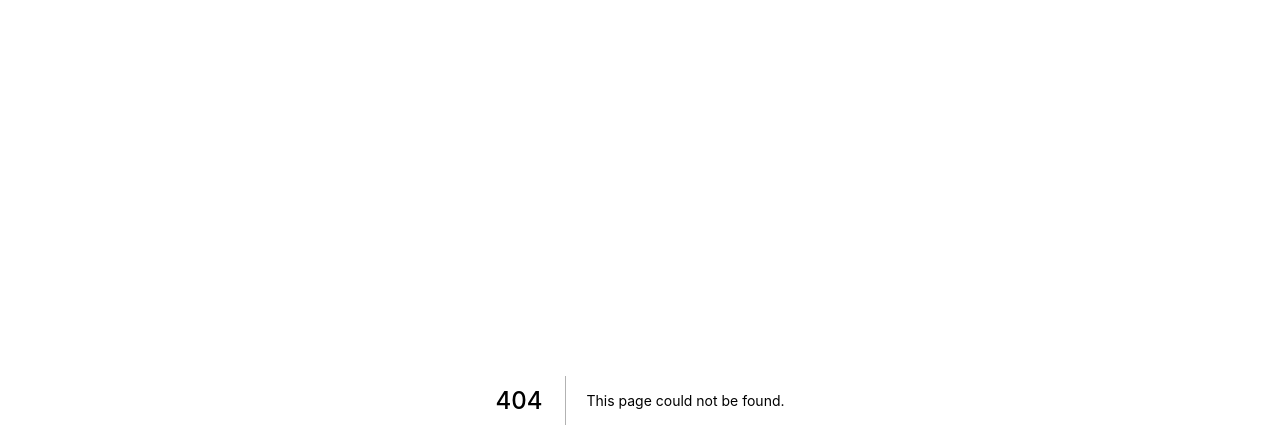
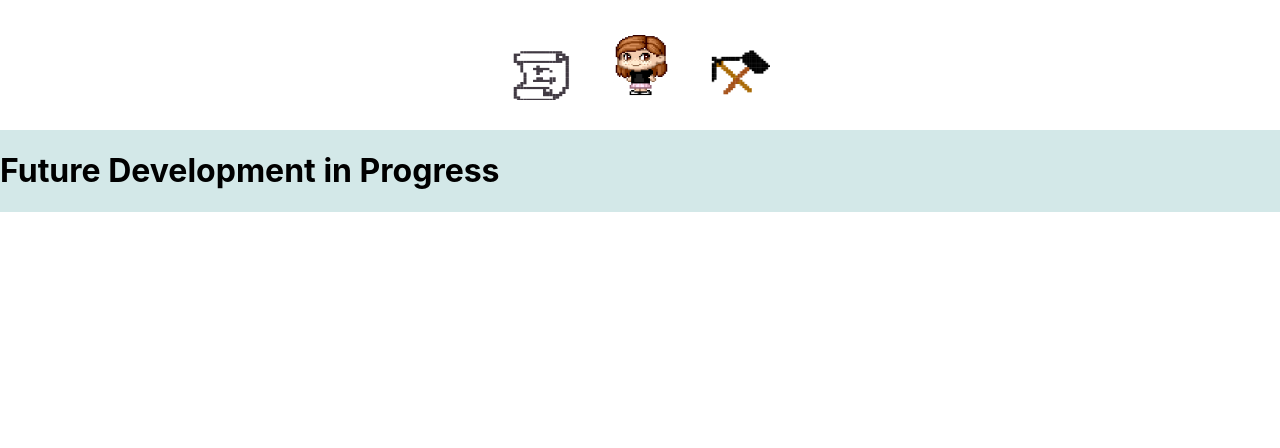
Before and after one commit to ThaisCampanac/personal-website, a Next.js app: page /projects in a window 1280 px wide. Before the commit this address had no page. Shown: the top 448 px of the page. Built offline with nearby package versions, Linux system fonts and the light colour scheme.

Commit message:
Add projects page

```diff
--- /dev/null
+++ b/pages/projects.tsx
@@ -0,0 +1,13 @@
+import Navigation from '../components/Navigation'
+import React, { useState } from 'react'
+
+export default function projects() {
+
+  return (
+
+    <div className='body'>
+      <Navigation></Navigation>
+      <h1>Future Development in Progress</h1>
+    </div>
+  )
+}
```
